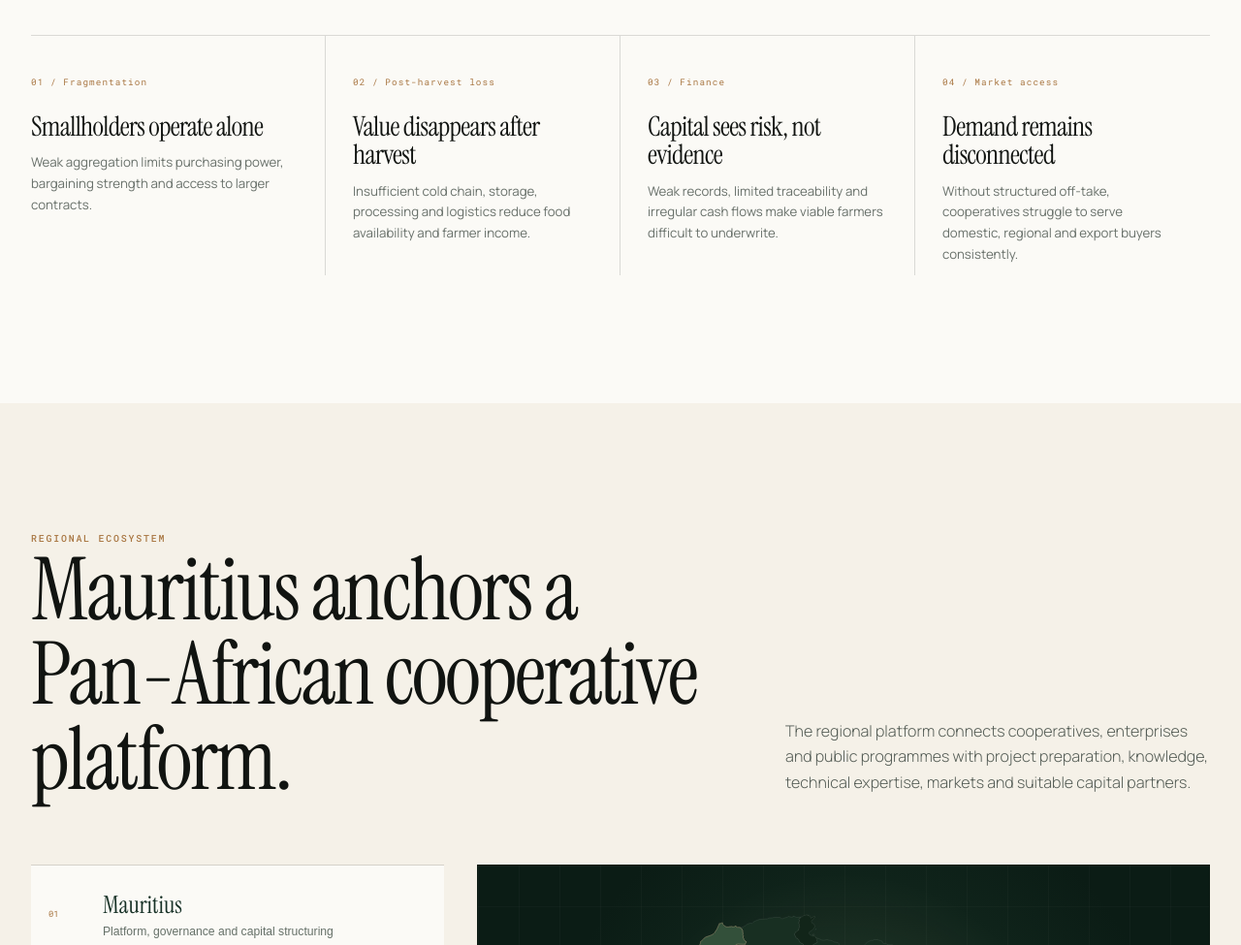
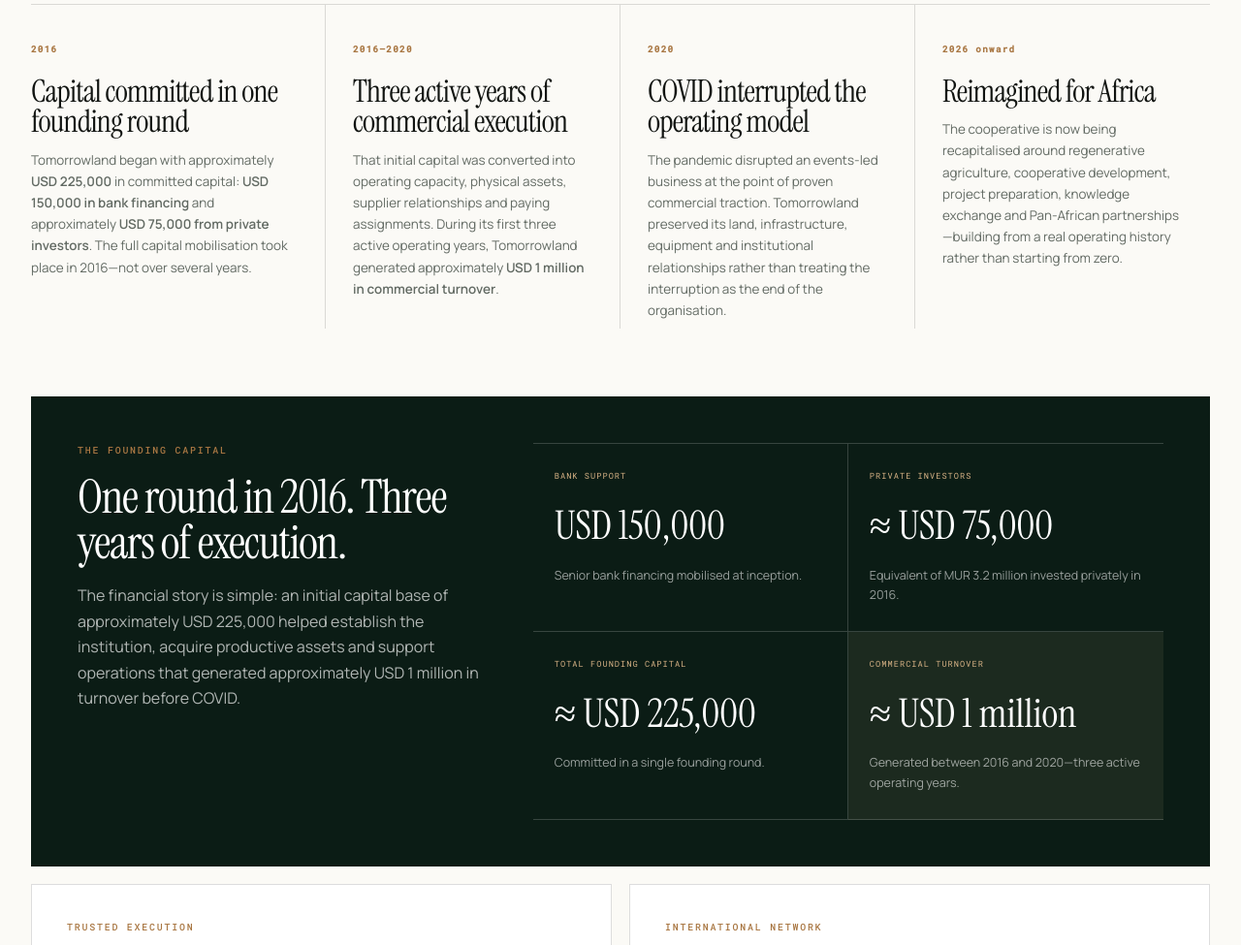
Before and after one commit to pfadmin21/tommorrowlandsociety, a plain HTML site: page index.html in a window 1280 px wide. Shown: the part 1825-2800 px from the top of the page at 97% size. Drawn offline with Linux system fonts and the light colour scheme.

Commit message:
Enhance index.html with Tomorrowland story and capital details
Added a new section detailing the journey and financial proof of Tomorrowland, including historical context and partnerships.

```diff
--- a/index.html
+++ b/index.html
@@ -483,7 +483,46 @@
 </div>
 </div>
 </section>
-<div class="statement"><div class="wrap"><p>We have already started. Now we are building the next chapter.</p><span>Mauritius · Pan-African ambition</span></div></div>
+<div class="statement"><div class="wrap"><p>We have already started. Now we are building the next chapter.</p><span>Mauritius · Pan-African ambition</span></div></div><section class="section story" id="story"><div class="wrap">
+<div class="story-head"><div><div class="eyebrow">Our journey</div><h2 class="section-title">Built before the pandemic. Reimagined for Africa.</h2></div><p class="copy">Tomorrowland is not beginning with an idea alone. It is building from operating experience, physical assets, commercial relationships and lessons earned through execution.</p></div>
+<div class="story-timeline">
+<article class="story-year"><b>2016</b><h3>Capital committed in one founding round</h3><p>Tomorrowland began with approximately <strong>USD 225,000</strong> in committed capital: <strong>USD 150,000 in bank financing</strong> and approximately <strong>USD 75,000 from private investors</strong>. The full capital mobilisation took place in 2016—not over several years.</p></article>
+<article class="story-year"><b>2016–2020</b><h3>Three active years of commercial execution</h3><p>That initial capital was converted into operating capacity, physical assets, supplier relationships and paying assignments. During its first three active operating years, Tomorrowland generated approximately <strong>USD 1 million in commercial turnover</strong>.</p></article>
+<article class="story-year"><b>2020</b><h3>COVID interrupted the operating model</h3><p>The pandemic disrupted an events-led business at the point of proven commercial traction. Tomorrowland preserved its land, infrastructure, equipment and institutional relationships rather than treating the interruption as the end of the organisation.</p></article>
+<article class="story-year"><b>2026 onward</b><h3>Reimagined for Africa</h3><p>The cooperative is now being recapitalised around regenerative agriculture, cooperative development, project preparation, knowledge exchange and Pan-African partnerships—building from a real operating history rather than starting from zero.</p></article>
+</div>
+<div class="capital-proof">
+<div class="capital-proof-intro">
+<div class="eyebrow">The founding capital</div>
+<h3>One round in 2016. Three years of execution.</h3>
+<p>The financial story is simple: an initial capital base of approximately USD 225,000 helped establish the institution, acquire productive assets and support operations that generated approximately USD 1 million in turnover before COVID.</p>
+</div>
+<div class="capital-proof-grid">
+<article><span>Bank support</span><strong>USD 150,000</strong><p>Senior bank financing mobilised at inception.</p></article>
+<article><span>Private investors</span><strong>≈ USD 75,000</strong><p>Equivalent of MUR 3.2 million invested privately in 2016.</p></article>
+<article class="capital-total"><span>Total founding capital</span><strong>≈ USD 225,000</strong><p>Committed in a single founding round.</p></article>
+<article class="capital-return"><span>Commercial turnover</span><strong>≈ USD 1 million</strong><p>Generated between 2016 and 2020—three active operating years.</p></article>
+</div>
+</div>
+<div class="execution-proof">
+<div class="execution-column">
+<div class="eyebrow">Trusted execution</div>
+<h3>Delivered for recognised institutions.</h3>
+<p>Tomorrowland developed commercial and institutional credibility through assignments and relationships involving organisations such as:</p>
+<div class="name-grid">
+<span>PwC Mauritius</span><span>HSBC</span><span>Standard Bank</span><span>MITCO</span>
+</div>
+</div>
+<div class="execution-column">
+<div class="eyebrow">International network</div>
+<h3>Built beyond Mauritius.</h3>
+<p>Through its relationship with Tentipi AB and the wider Tentipi ecosystem, Tomorrowland developed access to an international supplier and market network spanning more than 20 countries.</p>
+<p class="network-list">Australia · Belgium · Canada · China · Denmark · Finland · France · Germany · Ireland · Japan · Netherlands · New Zealand · Norway · South Korea · Spain · Sweden · Switzerland · United Kingdom · United States · Croatia · Latvia</p>
+</div>
+</div>
+
+
+</div></section>
 <section class="section" id="case">
 <div class="wrap">
 <div class="case-grid">
```
